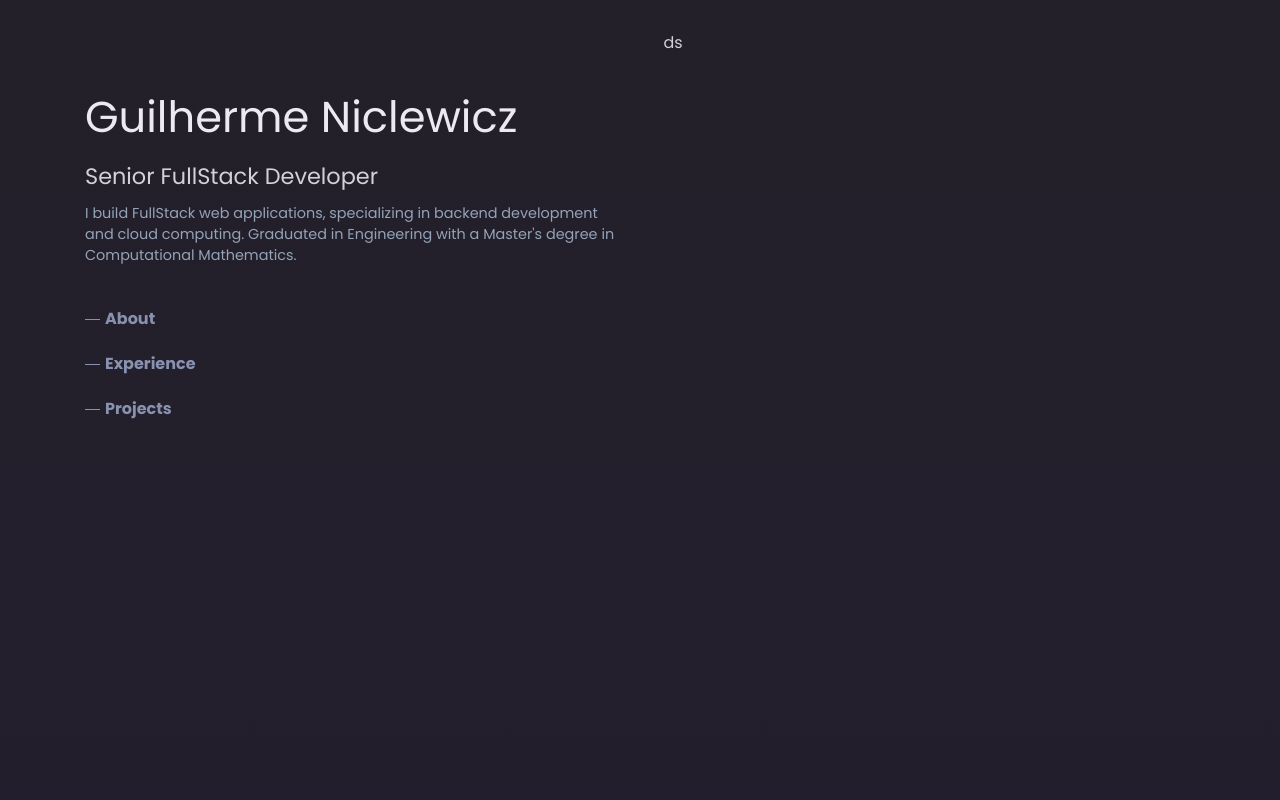
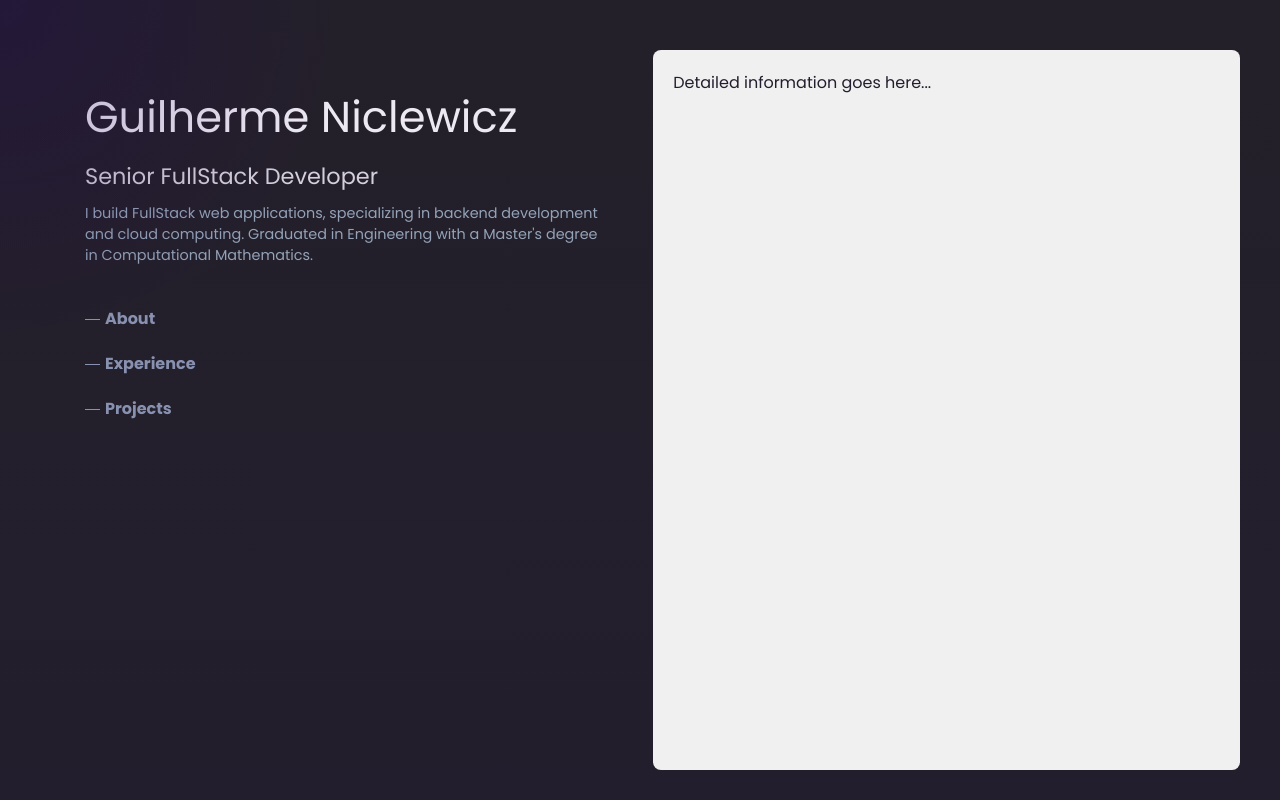
Before and after one commit to Guilherme-N-Sa/my-site, a Next.js app: page / in a window 1280 px wide. Built offline with nearby package versions, Linux system fonts and the light colour scheme.

Commit message:
Add radial gradient effect and detailed info section to Home component

```diff
--- a/src/app/page.js
+++ b/src/app/page.js
@@ -1,5 +1,6 @@
 "use client";
 
+import { useState, useEffect } from "react";
 import styled from "styled-components";
 
 const Main = styled.main`
@@ -10,6 +11,7 @@ const Main = styled.main`
   height: 100vh;
   text-align: start;
   word-wrap: break-word;
+  overflow: hidden;
 
   div {
     width: 100%;
@@ -37,7 +39,7 @@ const GeneralInfo = styled.div`
 
   p {
     font-size: 0.9rem;
-    color: rgb(148 163 184);
+    color: rgb(148, 163, 184);
   }
 `;
 
@@ -90,9 +92,41 @@ const Nav = styled.nav`
   }
 `;
 
+// Radial Gradient Component
+const RadialGradient = styled.div`
+  position: absolute;
+  top: 0;
+  left: 0;
+  pointer-events: none;
+  width: 100%;
+  height: 100%;
+  background: ${(props) =>
+    `radial-gradient(500px at ${props.x}px ${props.y}px, #23046147, transparent 70%)`};
+  z-index: 0;
+`;
+
 export default function Home() {
+  const [mousePosition, setMousePosition] = useState({ x: 0, y: 0 });
+
+  useEffect(() => {
+    const handleMouseMove = (event) => {
+      setMousePosition({
+        x: event.clientX,
+        y: event.clientY,
+      });
+    };
+
+    window.addEventListener("mousemove", handleMouseMove);
+
+    // Cleanup function
+    return () => {
+      window.removeEventListener("mousemove", handleMouseMove);
+    };
+  }, []);
+
   return (
     <Main>
+      <RadialGradient x={mousePosition.x} y={mousePosition.y} />
       <GeneralInfo>
         <h1>Guilherme Niclewicz</h1>
         <h3>Senior FullStack Developer</h3>
@@ -104,18 +138,35 @@ export default function Home() {
         <Nav>
           <ul>
             <li>
-              <a href="javascript:void(0)">About</a>
+              <a href="#">About</a>
             </li>
             <li>
-              <a href="javascript:void(0)">Experience</a>
+              <a href="#">Experience</a>
             </li>
             <li>
-              <a href="javascript:void(0)">Projects</a>
+              <a href="#">Projects</a>
             </li>
           </ul>
         </Nav>
       </GeneralInfo>
-      <div className="detailed-info">ds</div>
+      <DetailedInfo />
     </Main>
   );
 }
+
+// Extra Component for Detailed Information Section
+const DetailedInfoWrapper = styled.div`
+  width: 100%;
+  padding: 20px;
+  background-color: #f0f0f0;
+  border-radius: 8px;
+  margin-top: 20px;
+  color: #231e2d;
+`;
+
+// DetailedInfo Component Usage
+function DetailedInfo() {
+  return (
+    <DetailedInfoWrapper>Detailed information goes here...</DetailedInfoWrapper>
+  );
+}
```
